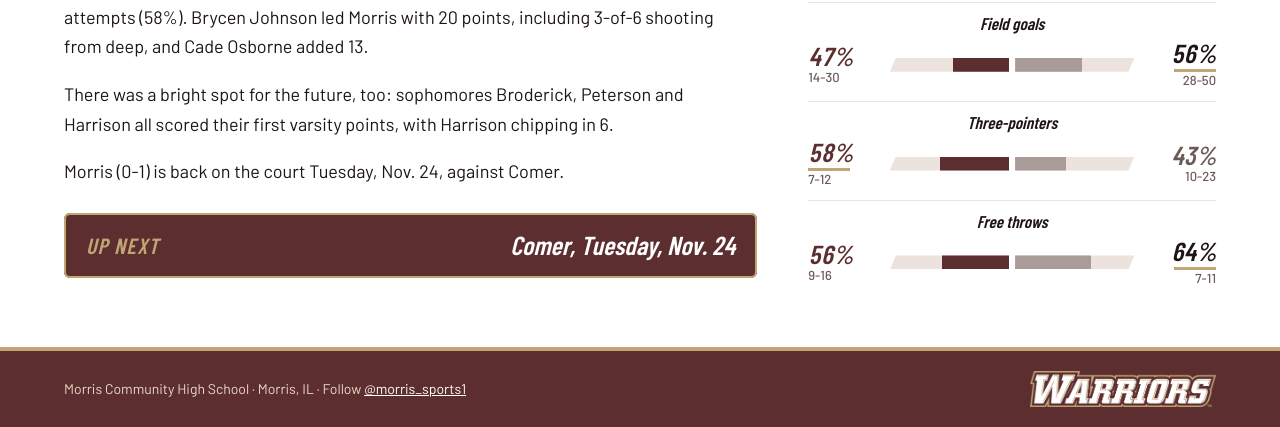
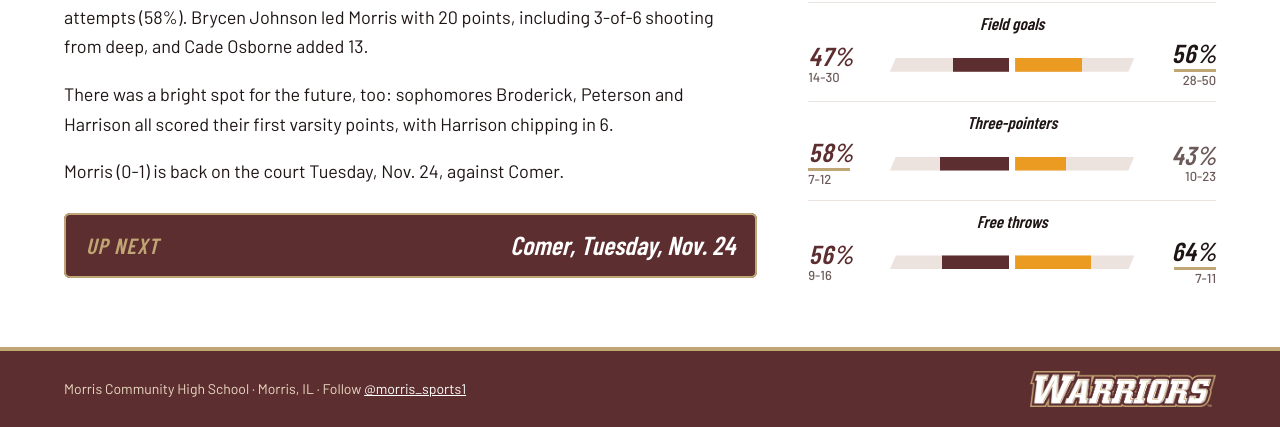
Before and after one commit to Morris-Warriors/morris-warriors.github.io, a plain HTML site: page index.html in a window 1280 px wide. Shown: the part 1157-1584 px from the top of the page. Drawn offline with nearby package versions, Linux system fonts and the light colour scheme; a web font is replaced by a local one.

Commit message:
Color team shooting bars in each team's colors
Opponents get a color (and a backup color used when theirs is too close to
Morris maroon). Southland Prep: red #741111, orange #ec9b22.

Co-Authored-By: Claude Opus 5.5 <noreply@anthropic.com>
Claude-Session: https://claude.ai/code/session_013DSE6kcTncG6KTHVefMDTT

```diff
--- a/index.html
+++ b/index.html
@@ -14,7 +14,7 @@
    COLOUR white ground, MCHS maroon #5d2e2f, gold #c1a675 keylines and accents
    TYPE Barlow Condensed italic for headlines and numbers, slanted Futura Bold for the Athletics lockup, Barlow body
    LAYOUT logo masthead, headline, scoreboard, story beside a stat rail; phone stacks */
-:root{color-scheme:light dark;--bg:light-dark(#ffffff,#171012);--ink:light-dark(#1f1515,#f2ebe6);--soft:light-dark(#6b5a58,#bfaea9);--line:light-dark(#ece2de,#3a2a2c);--panel:light-dark(#faf6f4,#211719);--maroon:#5d2e2f;--deep:#3f1d1e;--gold:#c1a675;--accent:light-dark(#5d2e2f,#d9c08e);--bar:light-dark(#5d2e2f,#c1a675);--opp:light-dark(#a99b98,#6b5a5c)}
+:root{color-scheme:light dark;--bg:light-dark(#ffffff,#171012);--ink:light-dark(#1f1515,#f2ebe6);--soft:light-dark(#6b5a58,#bfaea9);--line:light-dark(#ece2de,#3a2a2c);--panel:light-dark(#faf6f4,#211719);--maroon:#5d2e2f;--deep:#3f1d1e;--gold:#c1a675;--accent:light-dark(#5d2e2f,#d9c08e);--bar:light-dark(#5d2e2f,#9c4c4e);--opp:light-dark(#a99b98,#6b5a5c)}
 :root[data-theme=light]{color-scheme:light}:root[data-theme=dark]{color-scheme:dark}
 *{box-sizing:border-box;min-width:0}
 html{-webkit-text-size-adjust:100%;text-size-adjust:100%}
@@ -139,7 +139,7 @@ const GAMES = [
     headline: "Warriors Hit 7 Threes but Fall to Southland Prep, 73-44",
     dek: "Brycen Johnson scored 20 and Cade Osborne added 13 as Morris shot 7-of-12 from beyond the arc.",
     morris: { name: "Morris", sub: "Warriors", logo: "assets/helmet.png", record: "0-1", periods: [15, 7, 18, 4] },
-    opp: { name: "Southland Prep", short: "Southland", abbr: "SCP", sub: "Eagles", logo: "assets/logos/southland-prep.png", record: "", periods: [18, 24, 26, 5] },
+    opp: { name: "Southland Prep", short: "Southland", abbr: "SCP", sub: "Eagles", logo: "assets/logos/southland-prep.png", color: "#741111", color2: "#ec9b22", record: "", periods: [18, 24, 26, 5] },
     periodLabel: "Q",
     story: [
       "The Morris Warriors hung with Southland Prep early on Monday night but couldn't keep pace after the first quarter, falling 73-44.",
@@ -180,12 +180,22 @@ function row(t, total, win) {
   const sub = [t.sub, t.record ? "(" + t.record + ")" : ""].filter(Boolean).join(" ");
   return `<tr class="${win ? "win" : "lose"}"><td class="nm"><div class="nmw">${badge(t)}<div>${esc(t.short || t.name)}<small>${esc(sub)}</small></div></div></td>${t.periods.map(p => `<td class="q">${esc(p)}</td>`).join("")}<td class="tot"><span class="tbox">${esc(total)}</span></td></tr>`;
 }
+const MORRIS_RGB = [0x5d, 0x2e, 0x2f];
+const rgb = h => [1, 3, 5].map(i => parseInt(String(h).slice(i, i + 2), 16));
+const okHex = h => /^#[0-9a-f]{6}$/i.test(String(h || ""));
+/* opponent's bar colour: their primary, or their secondary when the primary is too close to Morris maroon */
+function oppBar(t) {
+  if (!okHex(t.color)) return "var(--opp)";
+  const d = Math.hypot(...rgb(t.color).map((v, i) => v - MORRIS_RGB[i]));
+  return d < 90 && okHex(t.color2) ? t.color2 : t.color;
+}
+let OPP_BAR = "var(--opp)";
 function cmp(s) {
   const a = pct(s.m), b = pct(s.o);
   return `<div class="cmp"><div class="lb">${esc(s.label)}</div><div class="rw">
     <div class="pc l"><span class="${a > b ? "best" : ""}">${a}%</span><small>${esc(s.m[0] + "-" + s.m[1])}</small></div>
     <div class="tr l"><div class="fl" style="width:${a}%"></div></div>
-    <div class="tr r"><div class="fl" style="width:${b}%"></div></div>
+    <div class="tr r"><div class="fl" style="width:${b}%;background:${OPP_BAR}"></div></div>
     <div class="pc r"><span class="${b > a ? "best" : ""}">${b}%</span><small>${esc(s.o[0] + "-" + s.o[1])}</small></div></div></div>`;
 }
 
@@ -196,6 +206,7 @@ function render() {
   const heads = g.morris.periods.map((_, i) => `<th scope="col" class="q">${i < 4 ? esc(g.periodLabel + (i + 1)) : "OT" + (i > 4 ? i - 3 : "")}</th>`).join("");
   const others = GAMES.filter(x => x !== g);
   const tp = g.leaders.some(l => l.tp);
+  OPP_BAR = oppBar(g.opp);
   document.title = g.headline;
   app.innerHTML = `
   <section class="band head"><div class="wrap">
```
